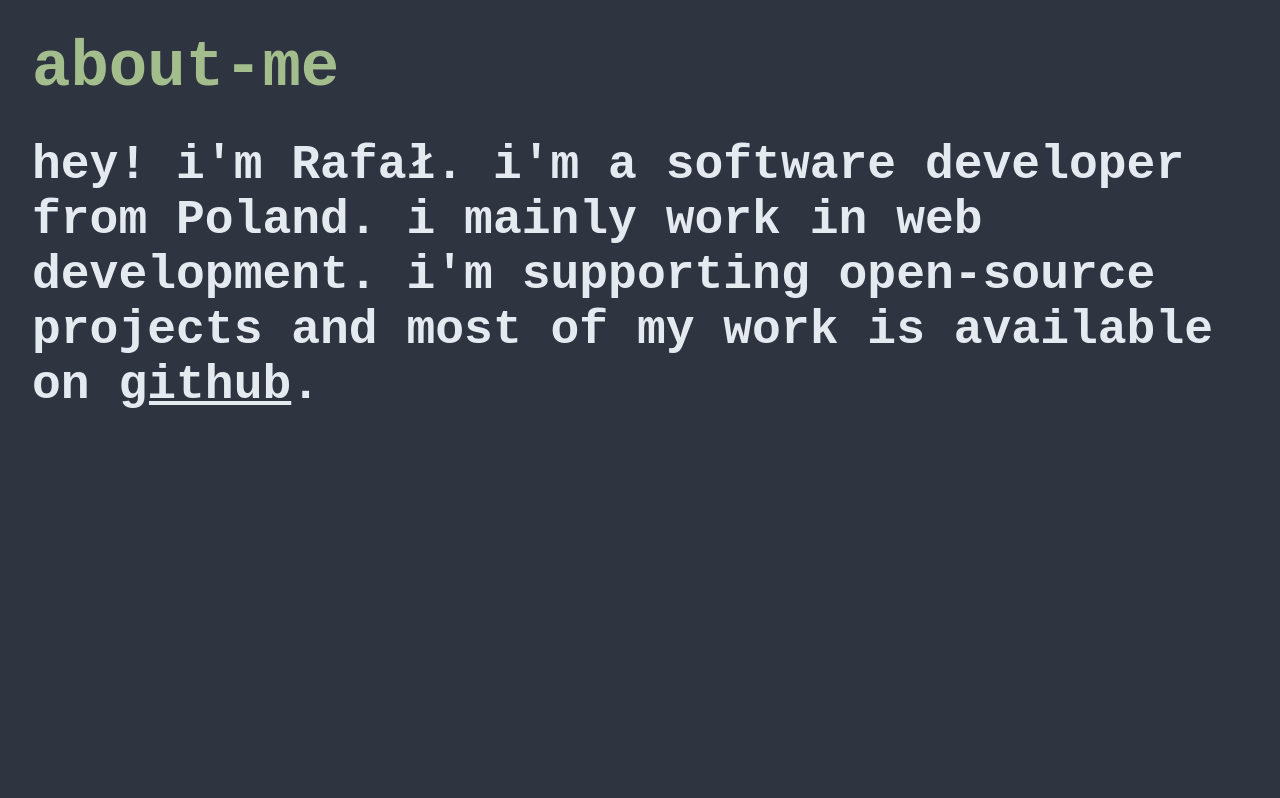
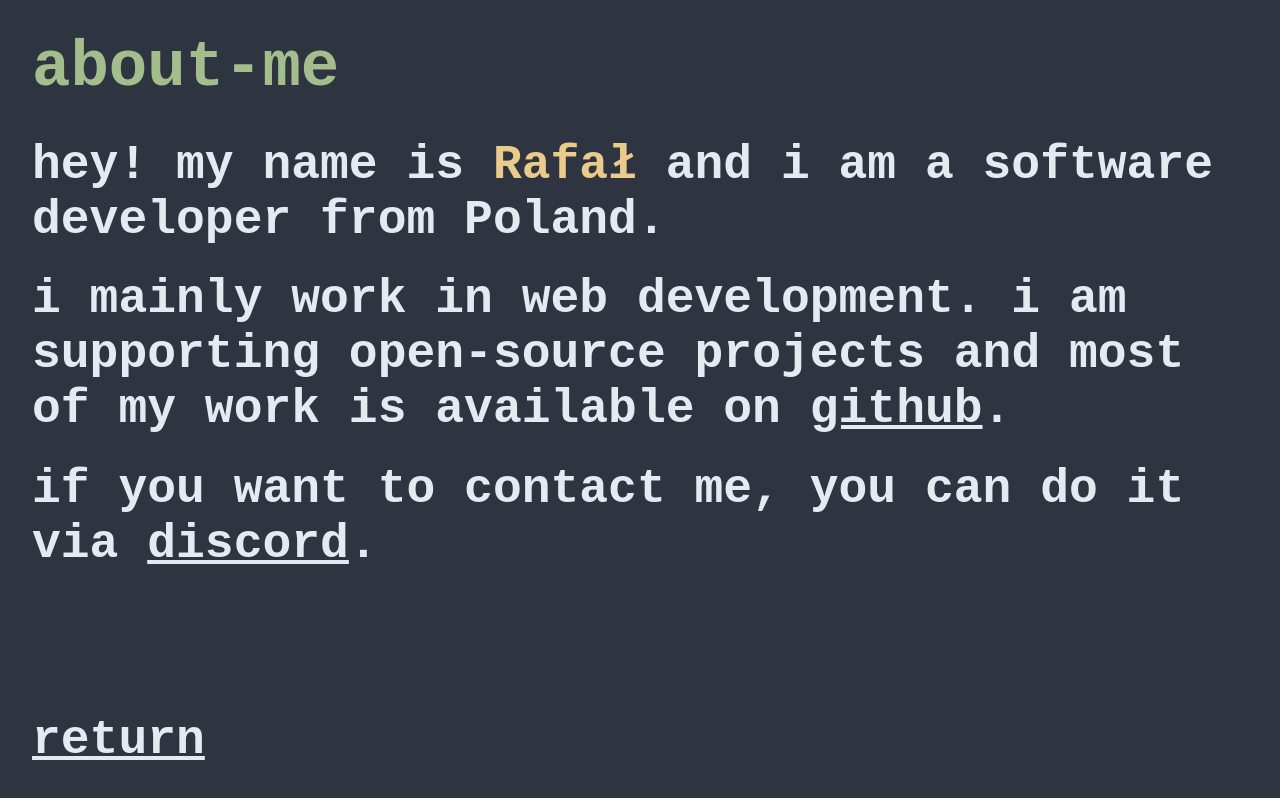
Before and after one commit to therafal/personal-website-react, a React (Create React App) app: page /about-me in a window 1280 px wide. Built offline with nearby package versions, Linux system fonts and the light colour scheme.

Commit message:
Edited about me

```diff
--- a/src/components/pages/About.tsx
+++ b/src/components/pages/About.tsx
@@ -1,4 +1,11 @@
-import { Wrapper, Title, Text, Link } from "../styles/About.styled";
+import {
+  Wrapper,
+  Title,
+  Text,
+  Link,
+  GoBack,
+  Name,
+} from "../styles/About.styled";
 
 function About() {
   return (
@@ -6,11 +13,28 @@ function About() {
       <Wrapper>
         <Title>about-me</Title>
         <Text>
-          hey! i'm Rafał. i'm a software developer from Poland. i mainly work in
-          web development. i'm supporting <b>open-source</b> projects and most
-          of my work is available on{" "}
-          <Link href="https://github.com/TheRafal">github</Link>.
+          hey! my name is <Name>Rafał</Name> and i am a software developer from
+          Poland.
         </Text>
+        <Text>
+          i mainly work in web development. i am supporting <b>open-source</b>{" "}
+          projects and most of my work is available on{" "}
+          <Link href="https://github.com/TheRafal" target="_blank">
+            github
+          </Link>
+          .
+        </Text>
+        <Text>
+          if you want to contact me, you can do it via{" "}
+          <Link
+            href="https://discord.com/users/524881001470492692"
+            target="_blank"
+          >
+            discord
+          </Link>
+          .
+        </Text>
+        <GoBack href="javascript:window.history.back();">return</GoBack>
       </Wrapper>
     </div>
   );
--- a/src/components/styles/About.styled.tsx
+++ b/src/components/styles/About.styled.tsx
@@ -19,7 +19,7 @@ export const Wrapper = styled.div`
     }
 `;
 
-export const Title = styled.div`
+export const Title = styled.h1`
   font-weight: 900;
   margin: 2rem;
   padding: 0;
@@ -37,6 +37,8 @@ export const Title = styled.div`
 
 export const Text = styled.p`
     margin 2rem;
+    margin-top: 0;
+    margin-bottom: 1.5rem;
     padding: 0;
     color: ${({ theme }) => theme.colors?.text[100]};
     font-size: 1.5rem;
@@ -53,6 +55,7 @@ export const Link = styled.a`
     color: ${({ theme }) => theme.colors?.text[100]};
     font-weight: 900;
     transition: 0.2s;
+    animation: none
 
     &:hover {
         color: ${({ theme }) => theme.colors?.text[200]};
@@ -62,3 +65,27 @@ export const Link = styled.a`
         background-color: ${({ theme }) => theme.colors?.text[100]};
     }
 `;
+
+export const GoBack = styled.a`
+    margin 2rem;
+    vertical-align: bottom;
+    position: absolute;
+    bottom: 0;
+    left: 0;
+    color: ${({ theme }) => theme.colors?.text[100]};
+    font-weight: 900;
+    transition: 0.2s;
+    animation: none
+
+    &:hover {
+        color: ${({ theme }) => theme.colors?.text[200]};
+    }
+    &:active {
+        color: ${({ theme }) => theme.colors?.text[300]};
+        background-color: ${({ theme }) => theme.colors?.text[100]};
+    }
+`;
+
+export const Name = styled.span`
+  color: ${({ theme }) => theme.colors?.secondary};
+`;
--- a/src/components/styles/GlobalStyle.tsx
+++ b/src/components/styles/GlobalStyle.tsx
@@ -71,6 +71,10 @@ const GlobalStyle = createGlobalStyle<{ theme: ExtendedTheme }>`
     background: ${({ theme }) => theme.colors?.text[100]};
     color: ${({ theme }) => theme.colors?.text[300]};
   }
+
+  a {
+    animation: none
+  }
 `;
 
 export default GlobalStyle;
--- a/src/components/styles/Main.styled.tsx
+++ b/src/components/styles/Main.styled.tsx
@@ -64,6 +64,7 @@ export const Link = styled.a`
     color: ${({ theme }) => theme.colors?.text[100]};
     font-weight: 900;
     transition: 0.2s;
+    animation: none
 
     &:hover {
         color: ${({ theme }) => theme.colors?.text[200]};
```
Also changed, not shown: src/components/pages/Main.tsx (+1 -7 lines). Lines whose indentation alone changed are shown as unchanged.
